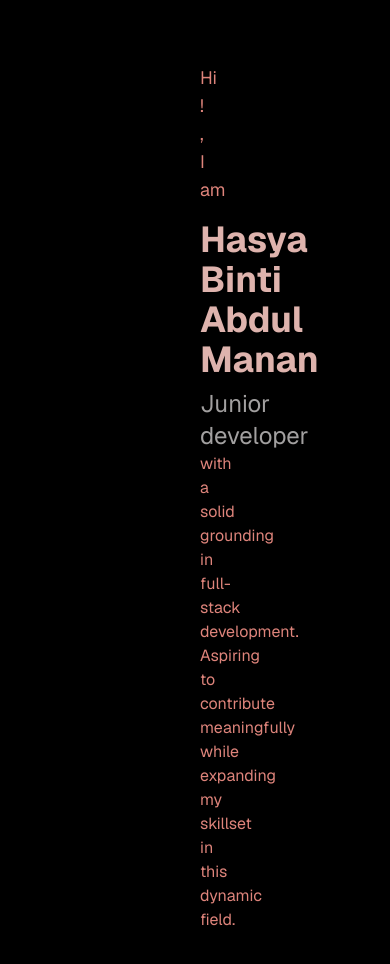
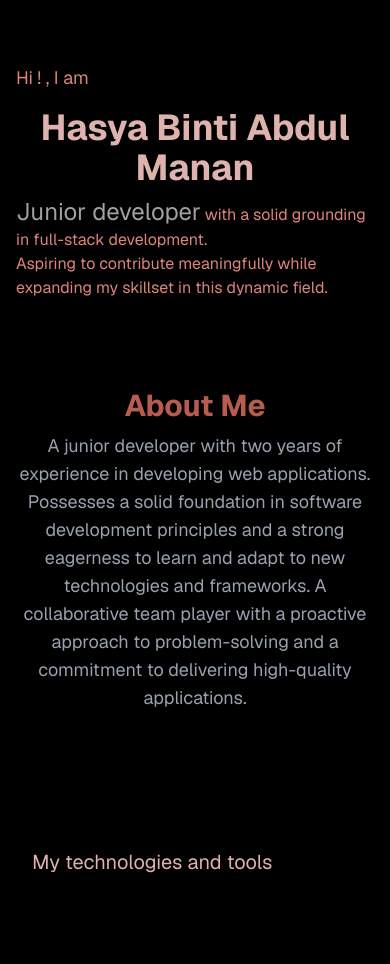
Before and after one commit to hasya-manan/my-nextjs-app, a Next.js app: page / in a window 390 px wide. Shown: the top 964 px of the page. Built offline with nearby package versions, Linux system fonts and the light colour scheme.

Commit message:
about me : mobile view

```diff
--- a/src/app/page.js
+++ b/src/app/page.js
@@ -209,7 +209,10 @@ export default function Home() {
     <div className="min-h-screen bg-black font-sans text-white">
       {/* Hero Section with Parallax */}
 
-      <section ref={introRef} className="py-16 flex flex-col p-50">
+      <section
+        ref={introRef}
+        className="py-16 flex flex-col px-4 sm:px-16  text-center sm:text-left"
+      >
         {" "}
         <p className="text-lg text-[#DE847B] mb-4 text-left">Hi ! , I am</p>
         <h1 className="text-4xl font-bold text-[#DEB3AD] mb-2 ">
@@ -226,18 +229,21 @@ export default function Home() {
       </section>
 
       {/* About Me Section */}
-      <section ref={aboutMeSectionRef} className="py-14">
+      <section ref={aboutMeSectionRef} className="py-2">
         {" "}
         {/* Removed background-white */}
         <div className="container mx-auto text-center ">
           <h2
             ref={aboutMeHeadingRef}
-            className="text-3xl font-bold text-[#B95C50] mb-6"
+            className="text-3xl font-bold text-[#B95C50] mb-2"
           >
             About Me
           </h2>{" "}
           {/* Using another of your colors for heading */}
-          <p ref={aboutMeParagraphRef} className="text-lg text-gray-400 px-50">
+          <p
+            ref={aboutMeParagraphRef}
+            className="text-lg text-gray-400 px-4 sm:px-2 max-w-3xl mx-auto"
+          >
             {" "}
             {/* Using a light gray for readable text on black */}A junior
             developer with two years of experience in developing web
```
